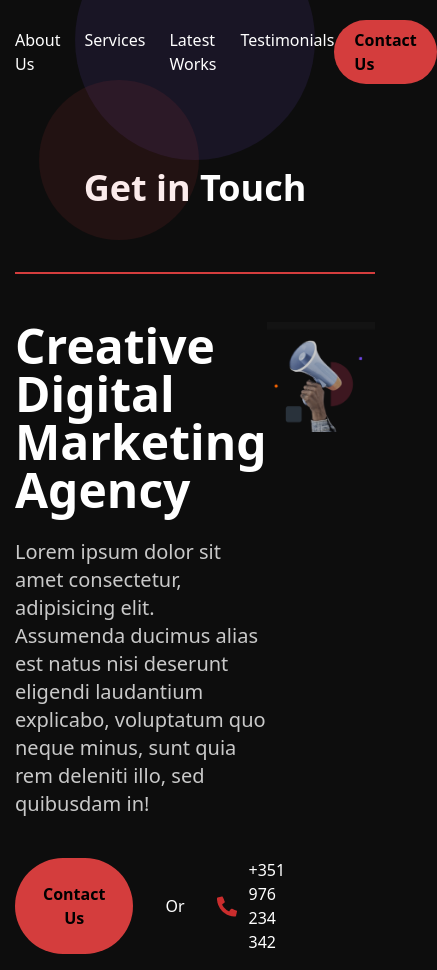
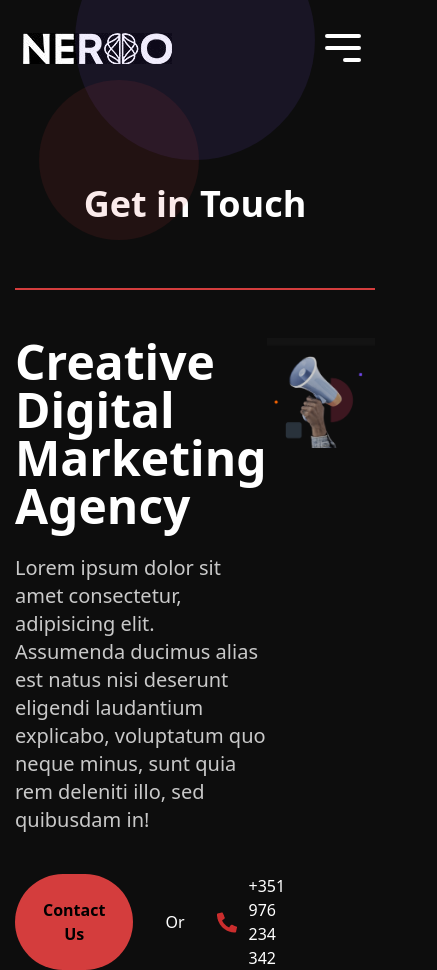
Before and after one commit to Katumbela/neroo, a React (Vite) app: page /contact in a window 390 px wide. Shown: the whole page, 437 px wide, since content can reach past the window. Built offline with nearby package versions, Linux system fonts and the light colour scheme.

Commit message:
navbar responsivity

```diff
--- a/src/presentation/components/navbar/navbar.tsx
+++ b/src/presentation/components/navbar/navbar.tsx
@@ -1,29 +1,49 @@
-/* eslint-disable react-hooks/rules-of-hooks */
+import { useState } from "react";
 import { useTranslation } from "react-i18next";
 import logo from "../../../assets/imgs/logo design 1.jpg";
 import { motion } from "framer-motion";
 import { Link } from "react-router-dom";
 
 const containerVariants = {
-  hidden: { opacity: 0 },
-  visible: { opacity: 1, transition: { duration: 1 } },
+  hidden: { opacity: 0, y: -50 },
+  visible: { opacity: 1, y: 0, transition: { duration: 0.5 } },
 };
 
 export function NavBar() {
   const { t } = useTranslation();
+  const [isOpen, setIsOpen] = useState(false);
+
+  const toggleMenu = () => {
+    setIsOpen(!isOpen);
+  };
 
   return (
     <>
+      <div className="relative">
         <motion.div
-        className="z-50 flex justify-between py-5"
+          className="fixed top-0 left-0 z-50 w-full h-full opacity-50 h-"
+          style={{ pointerEvents: isOpen ? "auto" : "none" }}
+          initial={{ opacity: 0 }}
+          animate={{ opacity: isOpen ? 1 : 0 }}
+          transition={{ duration: 0.5 }}
+          onClick={toggleMenu}
+        ></motion.div>
+        <motion.div
+          className="z-50 flex flex-col justify-between h-full py-5 bg-gray-800 md:bg-transparent md:relative"
           initial={{ opacity: 0, y: -50 }}
-        animate={{ opacity: 1, y: 0 }}
+          animate={{ opacity: isOpen ? 1 : 0, y: isOpen ? 0 : -50 }}
           transition={{ duration: 0.5 }}
         >
-        <Link to={'/'} className="my-auto">
+          <Link to={"/"} className="hidden my-auto md:blockz">
             <motion.img src={logo} />
           </Link>
-        <div className="flex gap-6 my-auto">
+          <div
+            className={`flex  flex-col gap-6 my-auto md:flex-row md:gap-6 ${
+              isOpen
+                ? "py-[3rem] px-7 visible h-screen fixed -top-1 left-0 -bottom-1 right-0 bg-black z-10"
+                : "hidden"
+            }`}
+          >
             <motion.a
               variants={containerVariants}
               initial="hidden"
@@ -58,11 +78,36 @@ export function NavBar() {
             </motion.a>
           </div>
           <div className="flex">
-          <Link to={'/contact'} className="px-5 py-2 font-semibold bg-primary rounded-[80px] hover:bg-primary/90 click">
+            <Link
+              to={"/contact"}
+              className="px-5 py-2 font-semibold hidden md:block bg-primary rounded-[80px] hover:bg-primary/90 click"
+            >
               {t("contactPageTitle")}
             </Link>
           </div>
         </motion.div>
+      </div>
+      <div className="flex justify-between mb-[3rem] -mt-4 px-2 md:hidden">
+        <Link to={"/"} className="my-auto">
+          <motion.img src={logo} />
+        </Link>
+        <button onClick={toggleMenu} className="text-white hover-anim">
+          <svg
+            xmlns="http://www.w3.org/2000/svg"
+            className="w-12 h-12"
+            fill="none"
+            viewBox="0 0 24 24"
+            stroke="currentColor"
+          >
+            <path
+              strokeLinecap="round"
+              strokeLinejoin="round"
+              strokeWidth={2}
+              d="M4 6h16M4 12h16m-7 6h7"
+            />
+          </svg>
+        </button>
+      </div>
     </>
   );
 }
```
Lines whose indentation alone changed are shown as unchanged.
